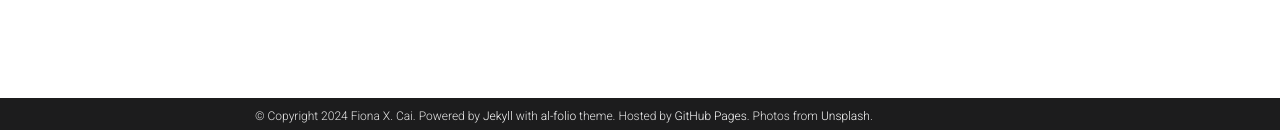
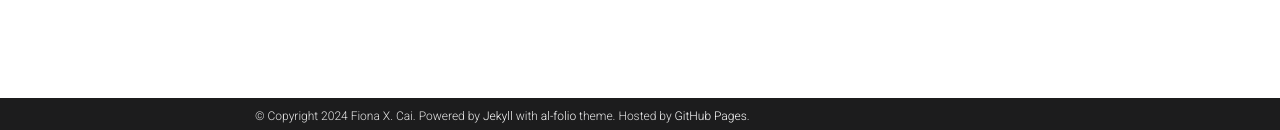
Before and after one commit to fionaxc/fionaxc.github.io, a Jekyll site: the page built from _pages/teaching.md, in a window 1280 px wide. Shown: the part 767-897 px from the top of the page. Built offline with Jekyll 4.4.1, drawn with Linux system fonts in a browser that asks for light colours; comment, search, counter and statistics services are not loaded; a style sheet for code colours, icons or effects is not loaded.

Commit message:
changed icon

```diff
--- a/_config.yml
+++ b/_config.yml
@@ -12,11 +12,10 @@
 footer_text: >
   Powered by <a href="https://jekyllrb.com/" target="_blank">Jekyll</a> with <a href="https://github.com/alshedivat/al-folio">al-folio</a> theme.
   Hosted by <a href="https://pages.github.com/" target="_blank">GitHub Pages</a>.
-  Photos from <a href="https://unsplash.com" target="_blank">Unsplash</a>.
 keywords: jekyll, jekyll-theme, academic-website, portfolio-website  # add your own keywords or leave empty
 
 lang: en # the language of your site (for example: en, fr, cn, ru, etc.)
-icon: ⚛️  # the emoji used as the favicon (alternatively, provide image name in /assets/img/)
+icon: 🍵 # the emoji used as the favicon (alternatively, provide image name in /assets/img/)
 
 url: https://fionaxc.github.io # the base hostname & protocol for your site
 baseurl: # the subpath of your site, e.g. /blog/. Leave blank for root
```
